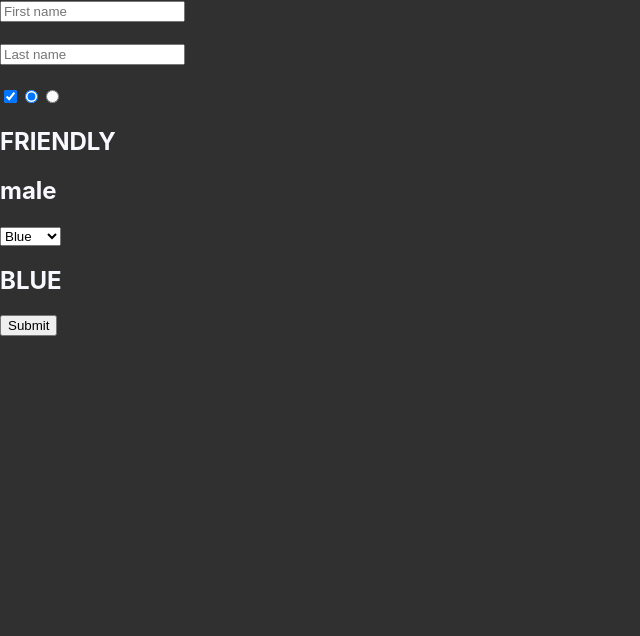
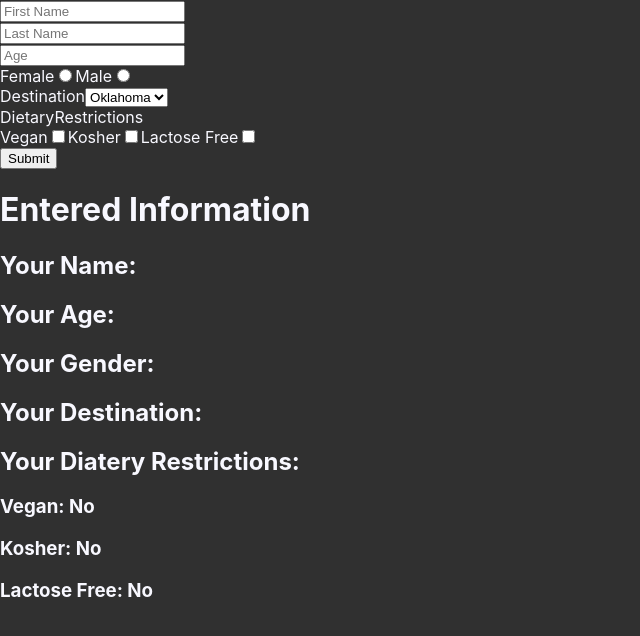
Before and after one commit to NunezAN/react-crash, a React (Create React App) app: page / in a window 1280 px wide. Shown: the top 636 px of the page, without its empty margins (0-640 px from the left). Built offline with nearby package versions, Linux system fonts and the light colour scheme.

Commit message:
app using forms to populate state and display

```diff
--- a/src/App.jsx
+++ b/src/App.jsx
@@ -40,84 +40,222 @@ import { toHaveDisplayValue } from "@testing-library/jest-dom/dist/matchers.js";
 
 // }
 
+//-----------Forms--------------------------------
+// class App extends React.Component {
+//   constructor() {
+//     super();
+//     this.state = {
+//       firstName: "",
+//       lastName: "",
+//       isFriendly: true,
+//       gender:"male",
+//       favColor:"BLUE",
+//     };
+
+//     this.handleChange = this.handleChange.bind(this);
+//   }
+//   handleChange(event) {
+//     event.target.type === "checkbox"
+//       ? this.setState({
+//           [event.target.name]: !this.state.isFriendly,
+//         })
+//       : this.setState({
+//           [event.target.name]: event.target.value,
+//         });
+//   }
+
+//   render() {
+//     return (
+//       <form onSubmit={this.handleSubmit}>
+//         <input
+//           type="text"
+//           value={this.state.firstName}
+//           name="firstName"
+//           placeholder="First name"
+//           onChange={this.handleChange}
+//         />
+//         <h1>{this.state.firstName}</h1>
+//         <input
+//           type="text"
+//           value={this.state.lastName}
+//           name="lastName"
+//           placeholder="Last name"
+//           onChange={this.handleChange}
+//         />
+//         <h1>{this.state.lastName}</h1>
+
+//         <input
+//           type="checkbox"
+//           name="isFriendly"
+//           checked={this.state.isFriendly}
+//           onChange={this.handleChange}
+//         />
+
+//         <input
+//           type="radio"
+//           name="gender"
+//           value="male"
+//           checked={this.state.gender ==="male"}
+//           onChange={this.handleChange}
+//         />
+//          <input
+//           type="radio"
+//           name="gender"
+//           value="female"
+//           checked={this.state.gender ==="female"}
+//           onChange={this.handleChange}
+//         />
+//         <h2>{this.state.isFriendly? "FRIENDLY" : "NOT FRIENDLY"}</h2>
+//         <h2>{this.state.gender}</h2>
+
+//         <select value={this.state.favColor}
+//         onChange={this.handleChange}
+//         name="favColor">
+//           <option value="Blue">Blue</option>
+//           <option value="Red">Red</option>
+//           <option value="Green">Green</option>
+//           <option value="Yellow">Yellow</option>
+//         </select>
+//         <h2>{this.state.favColor}</h2>
+//         <button>Submit</button>
+//       </form>
+//     );
+//   }
+// }
+
 class App extends React.Component {
   constructor() {
     super();
     this.state = {
       firstName: "",
       lastName: "",
-      isFriendly: true,
-      gender:"male",
-      favColor:"BLUE",
+      age: "",
+      gender: "",
+      destination: "",
+      dietaryRestrictions: {
+        isVegan: false,
+        isKosher: false,
+        isLactoseFree: false,
+      },
     };
+    this.handleChange = this.handleChange.bind(this);
+    this.handleSubmit = this.handleSubmit.bind(this);
+  }
 
-    this.handleChange = this.handleChange.bind(this);
-  }
   handleChange(event) {
-    event.target.type === "checkbox"
-      ? this.setState({
-          [event.target.name]: !this.state.isFriendly,
+    console.log(this.state.dietaryRestrictions);
+    console.log(event.target.name);
+    console.log(event.target.value);
+    console.log(event.target.checked);
+    event.target.type === "checkbox" ?
+    this.setState(prevState =>{
+      return {[event.target.name]:{...prevState.dietaryRestrictions,[event.target.value]: event.target.checked}}
     })
     : this.setState({
       [event.target.name]: event.target.value,
     });
   }
 
+  handleSubmit() {
+    console.log("Submitted");
+  }
+
   render() {
     return (
+      <main>
         <form onSubmit={this.handleSubmit}>
           <input
-          type="text"
+            onChange={this.handleChange}
+            name="firstName"
             value={this.state.firstName}
-          name="firstName"
-          placeholder="First name"
+            placeholder="First Name"
+          />
+          <br />
+          <input
+            onChange={this.handleChange}
+            name="lastName"
+            value={this.state.lastName}
+            placeholder="Last Name"
+          />
+          <br />
+          <input
+            onChange={this.handleChange}
+            name="age"
+            value={this.state.age}
+            placeholder="Age"
+          />
+          <br />
+          {/*Create radio buttons for gender here*/}
+          <label>Female</label>
+          <input
+            type="radio"
+            name="gender"
+            value="female"
             onChange={this.handleChange}
           />
-        <h1>{this.state.firstName}</h1>
-        <input
-          type="text"
-          value={this.state.lastName}
-          name="lastName"
-          placeholder="Last name"
-          onChange={this.handleChange}
-        />
-        <h1>{this.state.lastName}</h1>
-
-        <input
-          type="checkbox"
-          name="isFriendly"
-          checked={this.state.isFriendly}
-          onChange={this.handleChange}
-        />
-
+          <label>Male</label>
           <input
             type="radio"
             name="gender"
             value="male"
-          checked={this.state.gender ==="male"}
             onChange={this.handleChange}
           />
+          <br />
+          {/*Create select box for location here*/}
+          <label>Destination</label>
+          <select
+            name="destination"
+            value={this.state.destination}
+            onChange={this.handleChange}
+          >
+            <option value="oklahoma">Oklahoma</option>
+            <option value="Hawaii">Hawaii</option>
+            <option value="Texas">Texas</option>
+            <option value="Florida">Florida</option>
+          </select>
+          <br />
+          {/*Create check boxes for dietary restrictions here*/}
+          <label>DietaryRestrictions</label>
+          <br />
+          <label>Vegan</label>
           <input
-          type="radio"
-          name="gender"
-          value="female"
-          checked={this.state.gender ==="female"}
+            type="checkbox"
+            name="dietaryRestrictions"
+            value="isVegan"
+            checked={this.state.dietaryRestrictions.isVegan}
             onChange={this.handleChange}
           />
-        <h2>{this.state.isFriendly? "FRIENDLY" : "NOT FRIENDLY"}</h2>
-        <h2>{this.state.gender}</h2>
-
-        <select value={this.state.favColor}
+          <label>Kosher</label>
+          <input
+            type="checkbox"
+            name="dietaryRestrictions"
+            value="isKosher"
+            checked={this.state.dietaryRestrictions.isKosher}
             onChange={this.handleChange}
-        name="favColor">
-          <option value="Blue">Blue</option>
-          <option value="Red">Red</option>
-          <option value="Green">Green</option>
-          <option value="Yellow">Yellow</option>
-        </select>
-        <h2>{this.state.favColor}</h2>
+          />
+          <label>Lactose Free</label>
+          <input
+            type="checkbox"
+            name="dietaryRestrictions"
+            value="isLactoseFree"
+            checked={this.state.dietaryRestrictions.isLactoseFree}
+            onChange={this.handleChange}
+          />
+          <br />
           <button>Submit</button>
+          <h1>Entered Information</h1>
         </form>
+        <h2>
+          Your Name: {this.state.firstName} {this.state.lastName}
+        </h2>
+        <h2>Your Age: {this.state.age}</h2>
+        <h2>Your Gender: {this.state.gender}</h2>
+        <h2>Your Destination: {this.state.destination}</h2>
+        <h2>Your Diatery Restrictions:</h2>
+        <h3>Vegan: {this.state.dietaryRestrictions.isVegan? "Yes":"No"}</h3>
+        <h3>Kosher: {this.state.dietaryRestrictions.isKosher? "Yes":"No"}</h3>
+        <h3>Lactose Free: {this.state.dietaryRestrictions.isLactoseFree? "Yes":"No"}</h3>
+      </main>
     );
   }
 }
```
Lines whose indentation alone changed are shown as unchanged.
